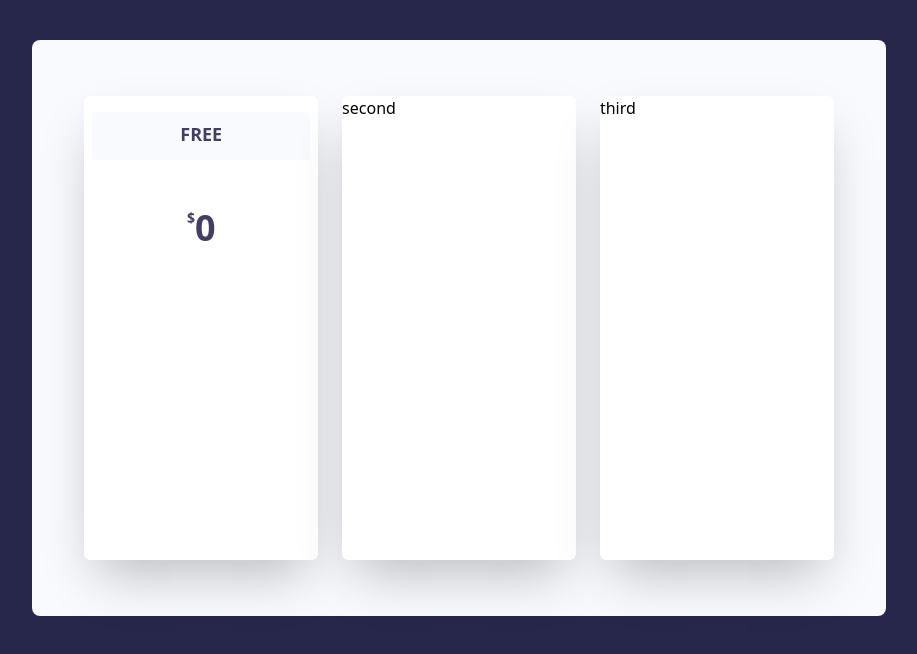
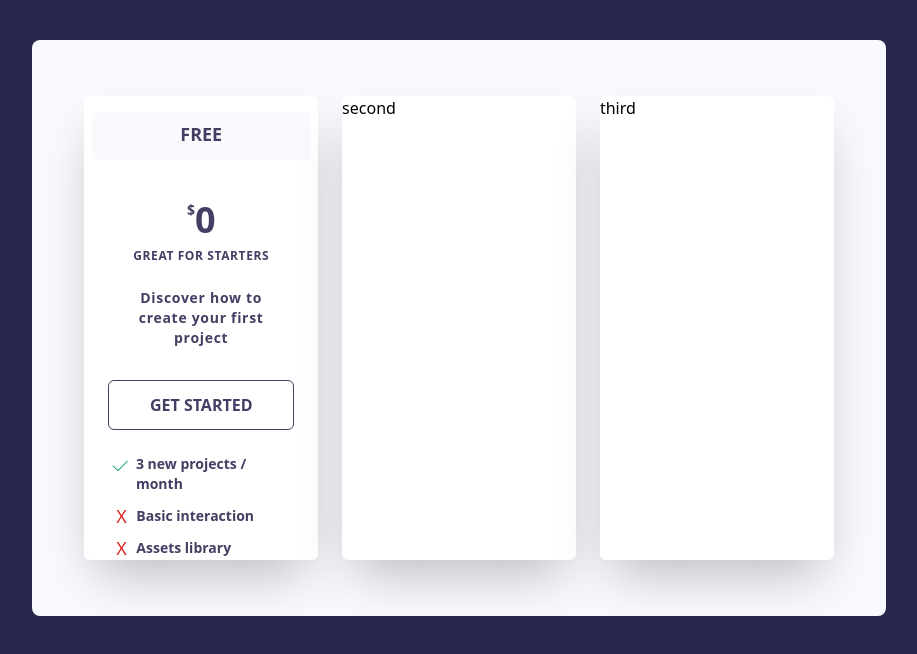
Before and after one commit to nasir-001/100-components, a Vue app: page /layout27 in a window 1280 px wide. Shown: the top 654 px of the page, without its empty margins (181-1098 px from the left). Built offline with nearby package versions, Linux system fonts and the light colour scheme; the HTML template or start-up script is replaced by a standard one.

Commit message:
finish the first card

```diff
--- a/src/views/Layout27.vue
+++ b/src/views/Layout27.vue
@@ -7,11 +7,48 @@
             Free
           </div>
           <div class="flex justify-center">
-            <div class="text-sm pt-12 text-layout27textColor font-semibold">
+            <div class="text-sm pt-10 text-layout27textColor font-bold">
               $
             </div>
-            <div class="text-4xl pt-12 text-layout27textColor font-bold">
+            <div class="text-4xl pt-10 text-layout27textColor font-bold">
               0
+            </div>
+          </div>
+          <div class="text-center text-layout27textColor pt-2 text-xs font-bold tracking-wider uppercase">
+            Great for starters
+          </div>
+          <div class="text-center text-sm pt-6 font-bold tracking-wider text-layout27textColor mx-10">
+            Discover how to create your first project
+          </div>
+          <div class="border border-layout27textColor mt-8 rounded-md text-layout27textColor text-center font-semibold py-3 mx-6">
+            GET STARTED
+          </div>
+          <div class="flex justify-start mt-6 mx-6">
+            <div class="text-green-600 w-6 h-6">
+              <svg class="fill-current" viewBox="0 0 50 50" enable-background="new 0 0 50 50" xml:space="preserve">
+              <path d="M40.267,14.628L20.974,33.921l-9.293-9.293c-0.391-0.391-1.023-0.391-1.414,0s-0.391,1.023,0,1.414l10,10
+                c0.195,0.195,0.451,0.293,0.707,0.293s0.512-0.098,0.707-0.293l20-20c0.391-0.391,0.391-1.023,0-1.414S40.657,14.237,40.267,14.628z
+                "/>
+              </svg>
+            </div>
+            <div class="text-sm font-semibold text-layout27textColor ml-1">
+              3 new projects / month
+            </div>
+          </div>
+          <div class="flex justify-start mt-2 ml-8">
+            <div class="text-red-600 w-6 h-6 text-lg">
+              X
+            </div>
+            <div class="text-sm font-semibold text-layout27textColor mt-1 -ml-1">
+              Basic interaction
+            </div>
+          </div>
+          <div class="flex justify-start mt-2 ml-8">
+            <div class="text-red-600 w-6 h-6 text-lg">
+              X
+            </div>
+            <div class="text-sm font-semibold text-layout27textColor mt-1 -ml-1">
+              Assets library
             </div>
           </div>
         </div>
```
